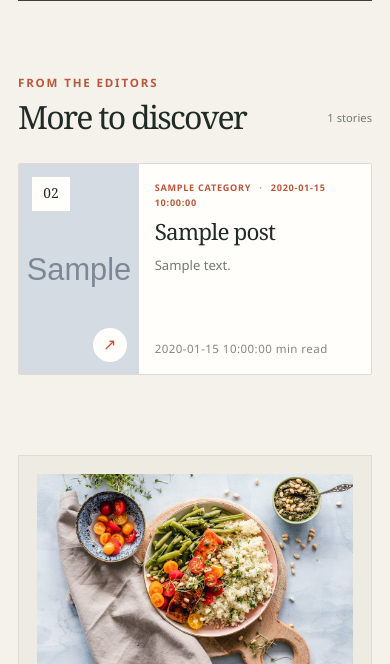
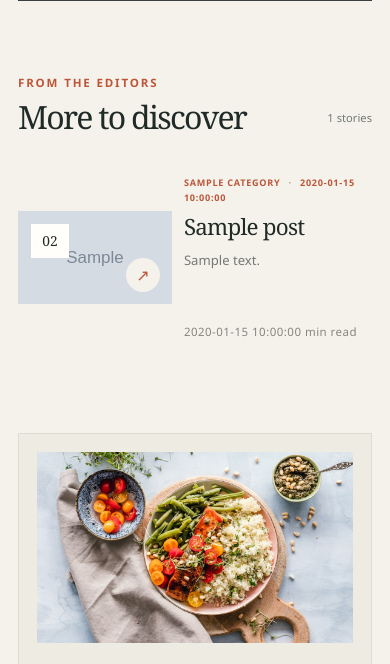
Before and after one commit to israinsols/firstread-ai-automation, a Python web app: template templates/home.html in a window 390 px wide. Shown: the part 716-1380 px from the top of the page. Run offline with Jinja, Linux system fonts and the light colour scheme; the template is opened without the code that fills it: most values are stand-ins (such as "Sample title", 1, 10 or a date in 2020); grey boxes marked "Sample" are stand-in pictures.

Commit message:
Make story cards transparent with landscape photos
Co-authored-by: Copilot <223556219+Copilot@users.noreply.github.com>

```diff
--- a/static/site.css
+++ b/static/site.css
@@ -299,24 +299,22 @@ img { display: block; max-width: 100%; height: auto; }
 .post-grid { display: grid; grid-template-columns: repeat(2, minmax(0, 1fr)); gap: 24px; }
 .card {
   display: grid;
-  grid-template-columns: minmax(0, .78fr) minmax(0, 1.22fr);
-  min-height: 250px;
+  grid-template-columns: minmax(0, .95fr) minmax(0, 1.05fr);
+  min-height: 220px;
   min-width: 0;
-  overflow: hidden;
-  border: 1px solid var(--line);
-  border-radius: 2px;
-  background: var(--surface);
+  gap: 20px;
 }
 .card-image {
   position: relative;
   display: block;
+  align-self: center;
   overflow: hidden;
-  background: #e6e5dc;
+  aspect-ratio: 1.65;
 }
 .card-image img {
   width: 100%;
   height: 100%;
-  min-height: 250px;
+  aspect-ratio: 1.65;
   object-fit: cover;
   transition: transform .55s cubic-bezier(.2,.7,.2,1);
 }
@@ -330,7 +328,7 @@ img { display: block; max-width: 100%; height: auto; }
   height: 34px;
   place-items: center;
   border-radius: 50%;
-  background: var(--surface);
+  background: var(--paper);
   color: var(--accent);
   font-size: 1rem;
 }
@@ -339,7 +337,7 @@ img { display: block; max-width: 100%; height: auto; }
   min-width: 0;
   flex-direction: column;
   align-items: flex-start;
-  padding: clamp(18px, 2.2vw, 30px);
+  padding: 18px 0;
 }
 .card .story-kicker { margin-bottom: 9px; font-size: .66rem; }
 .card h2, .card h3 {
@@ -470,9 +468,8 @@ img { display: block; max-width: 100%; height: auto; }
   .masthead h1 { font-size: clamp(3.7rem, 10vw, 5.2rem); }
   .hero-feature { min-height: 350px; }
   .post-grid { grid-template-columns: 1fr; gap: 20px; }
-  .card { min-height: 240px; grid-template-columns: minmax(0, .72fr) minmax(0, 1.28fr); }
-  .card-image img { min-height: 240px; }
-  .card-body { padding: 24px; }
+  .card { min-height: 220px; grid-template-columns: minmax(0, .9fr) minmax(0, 1.1fr); gap: 16px; }
+  .card-body { padding: 16px 0; }
   .story-section { padding-top: 48px; }
   .editorial-note { gap: 24px; padding: 28px; }
   .taxonomy-hero { grid-template-columns: 1fr; gap: 22px; padding: 40px 0; }
@@ -499,9 +496,8 @@ img { display: block; max-width: 100%; height: auto; }
   .section-heading { align-items: end; }
   .article-count { font-size: .7rem; }
   .post-grid { grid-template-columns: 1fr; gap: 16px; }
-  .card { min-height: 210px; grid-template-columns: minmax(0, .68fr) minmax(0, 1.32fr); }
-  .card-image img { min-height: 210px; }
-  .card-body { padding: 16px; }
+  .card { min-height: 190px; grid-template-columns: minmax(0, .9fr) minmax(0, 1.1fr); gap: 12px; }
+  .card-body { padding: 12px 0; }
   .card .story-kicker { font-size: .57rem; letter-spacing: .08em; }
   .card h2, .card h3 { font-size: 1.4rem; }
   .card-description { font-size: .82rem; }
```
